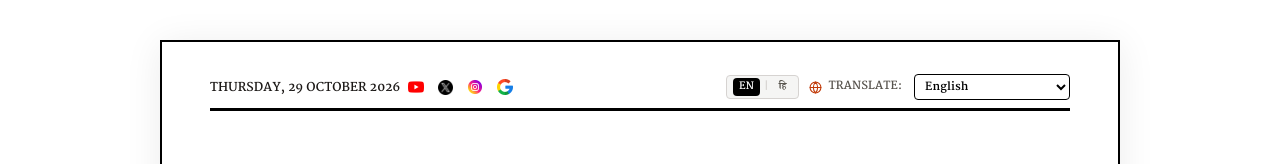
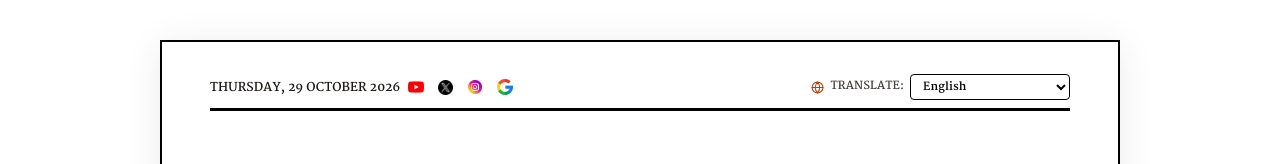
Before and after one commit to rajsh7/Khabarganit, a Next.js app: page / in a window 1280 px wide. Shown: the top 164 px of the page. Built offline with nearby package versions, Linux system fonts and the light colour scheme; a web font is replaced by a local one.

Commit message:
fix: remove duplicate google translate gadget and consolidate into single clean broadsheet dropdown

```diff
--- a/src/app/globals.css
+++ b/src/app/globals.css
@@ -5,6 +5,34 @@
     --background: #FFFFFF;
     --foreground: #000000;
   }
+}
+
+
+/* ═══════════════════════════════════════════════════════════════════
+   COMPLETELY SUPPRESS ALL GOOGLE TRANSLATE UGLY WIDGETS & BANNERS
+   ═══════════════════════════════════════════════════════════════════ */
+#google_translate_element,
+.goog-te-banner-frame,
+.goog-te-banner-frame.skiptranslate,
+#goog-gt-tt,
+.goog-te-balloon-frame,
+.skiptranslate,
+.goog-logo-link,
+.goog-te-gadget,
+.goog-te-menu-frame,
+.goog-te-combo {
+  display: none !important;
+  visibility: hidden !important;
+  opacity: 0 !important;
+  pointer-events: none !important;
+  width: 0 !important;
+  height: 0 !important;
+  position: absolute !important;
+  left: -9999px !important;
+}
+
+body {
+  top: 0px !important;
 }
 
 body {
@@ -243,3 +271,37 @@ button,
 .btn {
   font-family: "Jost", "Sarala", sans-serif;
 }
+
+
+/* ═══════════════════════════════════════════════════════════════════
+   CLEAN GOOGLE TRANSLATE (Hide Google default banner, gadget & iframes)
+   ═══════════════════════════════════════════════════════════════════ */
+#google_translate_hidden_element,
+#google_translate_element,
+.goog-te-banner-frame,
+.goog-te-banner-frame.skiptranslate,
+iframe.goog-te-banner-frame,
+.goog-te-gadget,
+.goog-te-gadget-simple,
+.skiptranslate > iframe {
+  display: none !important;
+  visibility: hidden !important;
+  opacity: 0 !important;
+  height: 0 !important;
+  width: 0 !important;
+}
+
+body {
+  top: 0px !important;
+  position: static !important;
+}
+
+.goog-tooltip,
+.goog-tooltip:hover {
+  display: none !important;
+}
+
+.goog-text-highlight {
+  background-color: transparent !important;
+  box-shadow: none !important;
+}
--- a/src/app/page.tsx
+++ b/src/app/page.tsx
@@ -3,6 +3,7 @@
 import Image from "next/image";
 import { useState, useEffect } from "react";
 import { ChevronLeft, ChevronRight, Bookmark, ArrowUpRight } from "lucide-react";
+
 import GoogleTranslate from "@/components/GoogleTranslate";
 import ArticleModal, { ArticleModalData } from "@/components/ArticleModal";
 import { TRENDING_PAGE, SECTION_PAGES, SectionPageData } from "@/data/newspaperData";
@@ -44,6 +45,7 @@ export default function NewspaperPage() {
     ? SECTION_PAGES.find((p) => p.sectionKey === activeCategory) || TRENDING_PAGE
     : TRENDING_PAGE;
 
+
   const currentViewIndex = VIEW_SEQUENCE.indexOf(activeCategory);
 
   const transitionTo = (target: CategoryKey | null, direction?: "next" | "prev") => {
@@ -84,6 +86,7 @@ export default function NewspaperPage() {
     window.addEventListener("keydown", handleKeyDown);
     return () => window.removeEventListener("keydown", handleKeyDown);
   }, [currentViewIndex, turning, selectedArticle]);
+
 
 
   // Auto-detect when Google Translate switches language to Hindi
@@ -332,34 +335,12 @@ export default function NewspaperPage() {
                 <Image src="/social/google.png" alt="Google" width={16} height={16} className="object-contain" />
               </a>
             </div>
-
-            <div className="shrink-0 ml-auto flex items-center gap-2 sm:gap-2.5 justify-end">
-              <div className="flex items-center gap-1 bg-stone-100 rounded border border-stone-300 px-1.5 py-0.5 text-[10px] font-sans font-bold">
-                <button
-                  type="button"
-                  onClick={() => setIsHindi(false)}
-                  className={`px-1.5 py-0.5 rounded transition-colors cursor-pointer ${
-                    !isHindi ? "bg-black text-white" : "text-stone-600 hover:text-black"
-                  }`}
-                  title="Switch to English Logo"
-                >
-                  EN
-                </button>
-                <span className="text-stone-300">|</span>
-                <button
-                  type="button"
-                  onClick={() => setIsHindi(true)}
-                  className={`px-1.5 py-0.5 rounded transition-colors cursor-pointer ${
-                    isHindi ? "bg-black text-white" : "text-stone-600 hover:text-black"
-                  }`}
-                  title="हिंदी लोगो देखें"
-                >
-                  हि
-                </button>
-              </div>
-              <GoogleTranslate />
+            {/* ── Single Clean Google Translate Broadsheet Dropdown ── */}
+            <div className="shrink-0 ml-auto flex items-center justify-end select-none">
+              <GoogleTranslate onLanguageChange={(lang) => setIsHindi(lang === "hi")} />
             </div>
           </div>
+
 
           {/* Thick Rule below top strip */}
           <div className="w-full h-[2.5px] bg-black mb-1.5 sm:mb-2" />
--- a/src/components/GoogleTranslate.tsx
+++ b/src/components/GoogleTranslate.tsx
@@ -10,12 +10,23 @@ declare global {
   }
 }
 
-export default function GoogleTranslate() {
+interface GoogleTranslateProps {
+  onLanguageChange?: (lang: string) => void;
+}
+
+export default function GoogleTranslate({ onLanguageChange }: GoogleTranslateProps) {
   const [selectedLang, setSelectedLang] = useState<string>("en");
 
   useEffect(() => {
-    // Check if script is already present
-    const existingScript = document.getElementById("google-translate-script");
+    // Read existing cookie if present
+    const match = document.cookie.match(/(?:^|;\s*)googtrans=([^;]+)/);
+    if (match && match[1]) {
+      const code = match[1].split("/").pop();
+      if (code) {
+        setSelectedLang(code);
+        if (onLanguageChange) onLanguageChange(code);
+      }
+    }
 
     window.googleTranslateElementInit = () => {
       if (window.google && window.google.translate) {
@@ -24,15 +35,14 @@ export default function GoogleTranslate() {
             pageLanguage: "en",
             includedLanguages:
               "hi,en,bn,te,ta,mr,gu,kn,ml,pa,ur,es,fr,de,ar,ja,zh-CN,ru",
-            layout: window.google.translate.TranslateElement.InlineLayout.SIMPLE,
             autoDisplay: false,
           },
-          "google_translate_element"
+          "google_translate_hidden_element"
         );
       }
     };
 
-    if (!existingScript) {
+    if (!document.getElementById("google-translate-script")) {
       const script = document.createElement("script");
       script.id = "google-translate-script";
       script.type = "text/javascript";
@@ -43,32 +53,29 @@ export default function GoogleTranslate() {
     } else if (window.google && window.google.translate) {
       window.googleTranslateElementInit();
     }
-
-    // Read existing googtrans cookie if present
-    const match = document.cookie.match(/(?:^|;\s*)googtrans=([^;]+)/);
-    if (match && match[1]) {
-      const code = match[1].split("/").pop();
-      if (code) setSelectedLang(code);
-    }
-  }, []);
+  }, [onLanguageChange]);
 
   const changeLanguage = (langCode: string) => {
     setSelectedLang(langCode);
+    if (onLanguageChange) {
+      onLanguageChange(langCode);
+    }
 
-    // Set cookie for Google Translate
-    const domain = window.location.hostname;
+    // Set cookie for Google Translate (both root and domain)
+    const hostname = window.location.hostname;
     document.cookie = `googtrans=/en/${langCode}; path=/;`;
-    document.cookie = `googtrans=/en/${langCode}; path=/; domain=${domain};`;
+    document.cookie = `googtrans=/en/${langCode}; path=/; domain=${hostname};`;
+    document.cookie = `googtrans=/auto/${langCode}; path=/;`;
+    document.cookie = `googtrans=/auto/${langCode}; path=/; domain=${hostname};`;
 
-    // Also try to select the hidden/inline google combo if available
+    // Trigger Google Translate internal combo
     const select = document.querySelector<HTMLSelectElement>(
-      "#google_translate_element select.goog-te-combo"
+      "#google_translate_hidden_element select.goog-te-combo, select.goog-te-combo"
     );
     if (select) {
       select.value = langCode;
       select.dispatchEvent(new Event("change"));
     } else {
-      // Reload page to apply cookie translation
       window.location.reload();
     }
   };
@@ -76,16 +83,20 @@ export default function GoogleTranslate() {
   return (
     <div className="flex items-center gap-1.5 select-none text-[10px] sm:text-[11px] font-serif font-bold uppercase tracking-wider text-stone-900 whitespace-nowrap">
       <Globe size={13} className="text-[#C13A08] shrink-0" />
-      <span className="hidden sm:inline text-stone-600">TRANSLATE:</span>
+      <span className="hidden sm:inline text-stone-700">TRANSLATE:</span>
 
-      {/* Google Translate Inline Container */}
-      <div id="google_translate_element" className="inline-block" />
+      {/* Strictly hidden container for Google Translate internal engine - never visible */}
+      <div
+        id="google_translate_hidden_element"
+        style={{ display: "none", width: 0, height: 0, overflow: "hidden" }}
+        className="hidden"
+      />
 
-      {/* Broad Language Fallback Selector */}
+      {/* Exactly ONE clean broadsheet dropdown */}
       <select
         value={selectedLang}
         onChange={(e) => changeLanguage(e.target.value)}
-        className="bg-white text-black border border-black px-1.5 py-0.5 rounded text-[10px] sm:text-[11px] font-serif font-bold tracking-wider cursor-pointer hover:bg-stone-50 transition-colors uppercase outline-none focus:ring-1 focus:ring-black"
+        className="bg-white text-black border border-black px-2 py-0.5 rounded text-[10px] sm:text-[11px] font-serif font-bold tracking-wider cursor-pointer hover:bg-stone-50 transition-colors uppercase outline-none focus:ring-1 focus:ring-black"
         title="Select Language / भाषा चुनें"
       >
         <option value="en">English</option>
```
